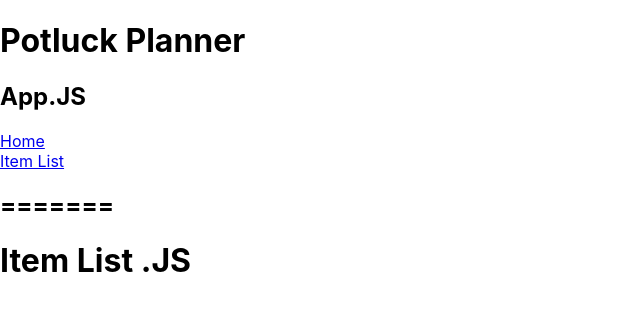
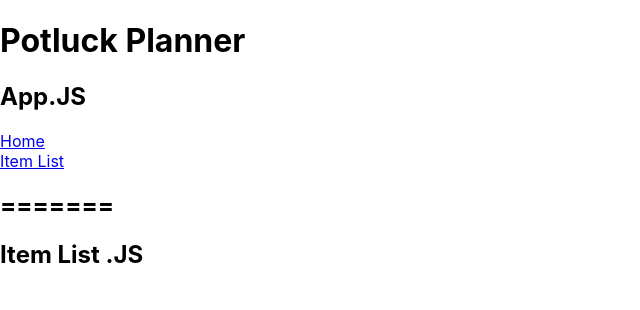
Before and after one commit to tinaxgao/frontend, a React (Create React App) app: page /item-list in a window 1280 px wide. Shown: the top 310 px of the page, without its empty margins (0-640 px from the left). Built offline with nearby package versions, Linux system fonts and the light colour scheme.

Commit message:
Minor updates to files

```diff
--- a/src/components/Home.js
+++ b/src/components/Home.js
@@ -5,7 +5,7 @@ function Home () {
     return (
         <div className="home-container">
             <h2>=======</h2>
-            <h1>Home.JS</h1>
+            <h2>Home.JS</h2>
         </div>
     )
 }
--- a/src/components/ItemList.js
+++ b/src/components/ItemList.js
@@ -5,7 +5,7 @@ const ItemList = () => {
     return (
         <div className="home-page">
             <h2>=======</h2>
-            <h1>Item List .JS</h1>
+            <h2>Item List .JS</h2>
         </div>
     )
 }
```
